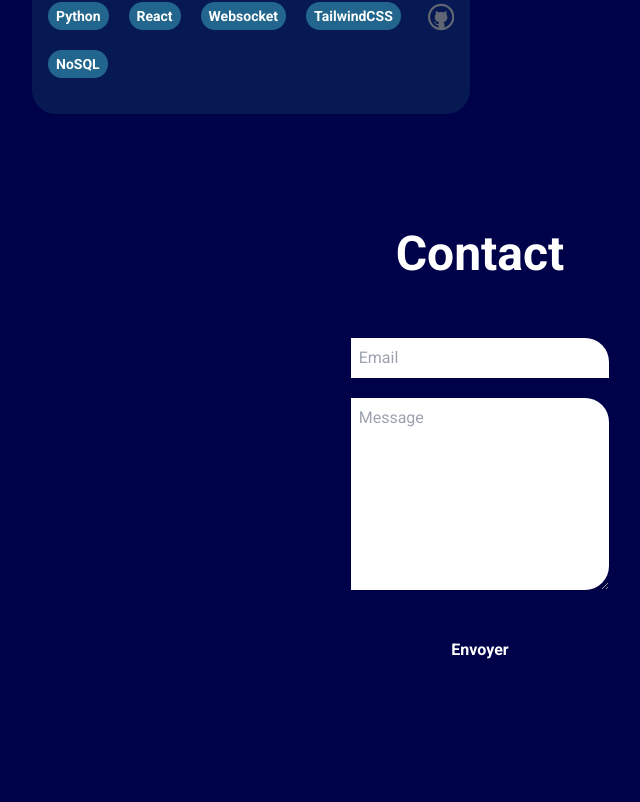
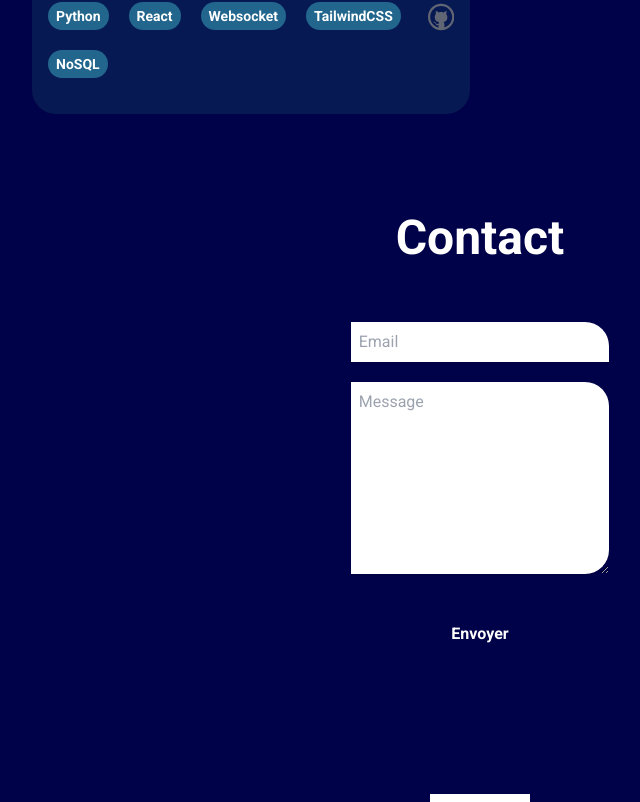
Before and after one commit to Azonesbz/vincentavez, a React (Vite) app in the folder client/: page / in a window 1280 px wide. Shown: the part 2658-3460 px from the top of the page, without its empty margins (160-800 px from the left). Built offline with nearby package versions, Linux system fonts and the light colour scheme.

Commit message:
fixed padding

```diff
--- a/client/src/components/contact/Contact.jsx
+++ b/client/src/components/contact/Contact.jsx
@@ -33,7 +33,7 @@ export default function Contact() {
 
     return (
         <>
-            <section className='py-24 lg:px-48' id='contact'>
+            <section className='py-10 lg:py-20 lg:px-48' id='contact'>
 
                 <h2 className="text-center text-5xl font-bold">Contact</h2>
                 <form className='flex flex-col justify-center items-start mx-auto lg:w-1/3 gap-5 mt-10 p-5' onSubmit={handleSubmit}>
```
